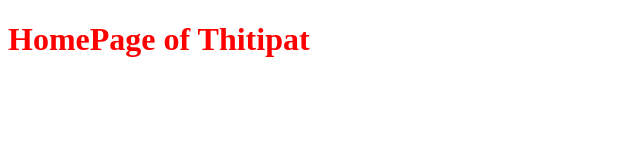
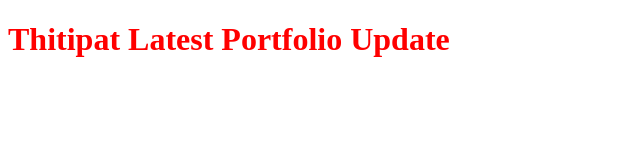
Before and after one commit to HanniIsMyGF/git-local-remote, a plain HTML site: page index.html in a window 1280 px wide. Shown: the whole page, without its empty margins (0-640 px from the left). Drawn offline with Linux system fonts and the light colour scheme.

Commit message:
Update index.html

```diff
--- a/index.html
+++ b/index.html
@@ -7,6 +7,6 @@
     <title>Document</title>
 </head>
 <body>
-    <h1>HomePage of Thitipat</h1>
+    <h1>Thitipat Latest Portfolio Update</h1>
 </body>
 </html>
```
